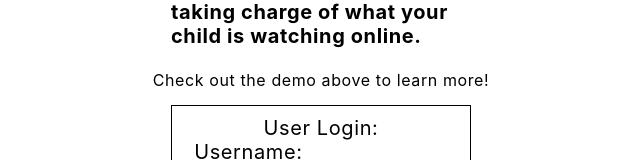
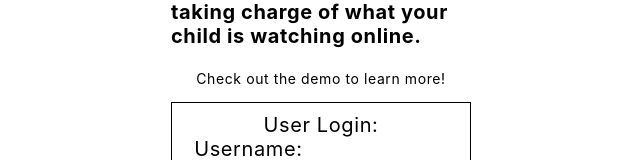
Before and after one commit to tsputzke/quixote-app, a React (Create React App) app: page / in a window 1280 px wide. Shown: the part 164-324 px from the top of the page, without its empty margins (319-959 px from the left). Built offline with nearby package versions, Linux system fonts and the light colour scheme.

Commit message:
Format modification to landing

```diff
--- a/src/Landing.js
+++ b/src/Landing.js
@@ -30,7 +30,7 @@ class Landing extends Component {
               videoId="zOWJqNPeifU"
               opts={opts}
             />
-          <p>Check out the demo above to learn more!</p>
+          <p>Check out the demo to learn more!</p>
         </section>
         <section id='login'>
           <form id='login-form'>
--- a/src/styles.css
+++ b/src/styles.css
@@ -114,11 +114,13 @@ th, td {
 
 #demo {
   margin: 15px auto;
+  width: 60%;
+  height: auto;
 }
 
 #demo p {
   text-align: center;
-  font-size: .8em;
+  font-size: .7em;
 }
 
 #login {
```
